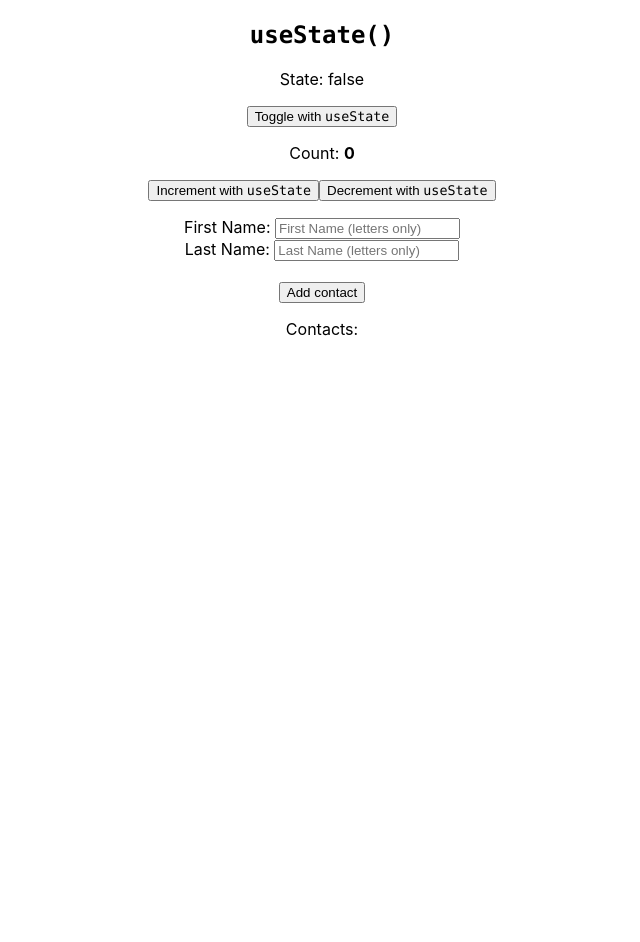
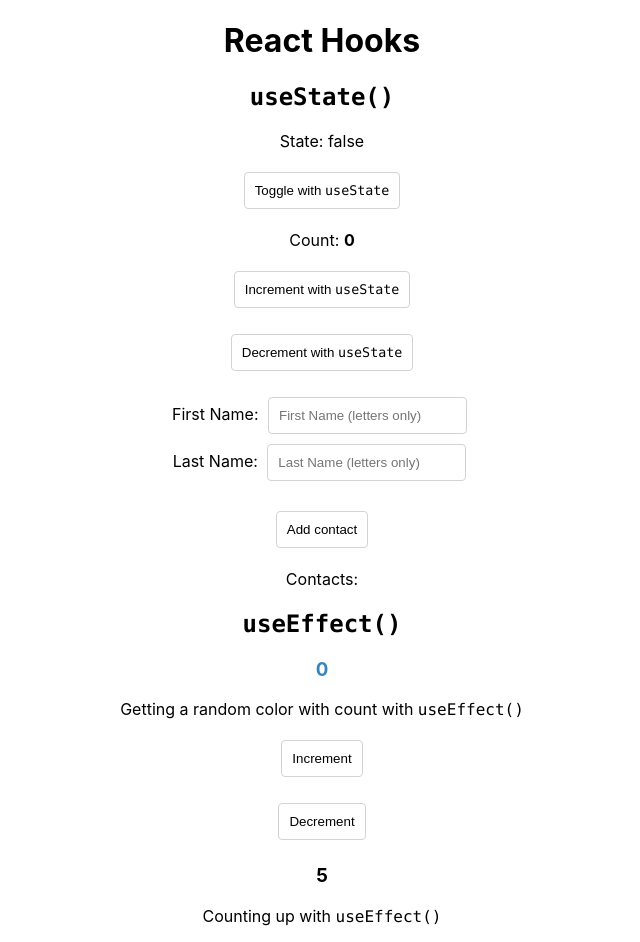
Before and after one commit to jakebirkes/react-bootcamp, a React (Create React App) app: page / in a window 1280 px wide. Shown: the whole page, without its empty margins (318-958 px from the left). Before the commit the page ends 800 px from the top, so only its background shows below. Built offline with nearby package versions, Linux system fonts and the light colour scheme.

Commit message:
useEffect practice

```diff
--- a/package.json
+++ b/package.json
@@ -7,6 +7,7 @@
     "@testing-library/react": "^9.3.2",
     "@testing-library/user-event": "^7.1.2",
     "prettier": "^2.1.2",
+    "randomcolor": "^0.6.2",
     "react": "^16.13.1",
     "react-dom": "^16.13.1",
     "react-scripts": "3.4.3"
--- a/src/App.js
+++ b/src/App.js
@@ -1,10 +1,13 @@
 import React from 'react';
 import './App.css';
+import ExampleUseEffect from './components/ExampleUseEffect';
 import ExampleUseState from './components/ExampleUseState';
 
 const App = () => (
 	<div className="App">
+		<h1>React Hooks</h1>
 		<ExampleUseState />
+		<ExampleUseEffect />
 	</div>
 );
 
--- /dev/null
+++ b/src/components/ExampleUseEffect.js
@@ -0,0 +1,44 @@
+import React, { useState, useEffect } from 'react';
+import randomcolor from 'randomcolor';
+
+const ExampleUseEffect = () => {
+	const [count, setCount] = useState(0);
+	const [color, setColor] = useState('');
+
+	const increment = () => setCount(prevCount => prevCount + 1);
+	const decrement = () => setCount(prevCount => prevCount - 1);
+
+	useEffect(() => setColor(randomcolor()), [count]); // without state, will trigger at every render
+
+	useEffect(() => {
+		const counterInterval = setInterval(() => {
+			const counter = document.getElementById('counter');
+			counter.textContent = +counter.textContent + 1;
+		}, 1000);
+		return () => clearInterval(counterInterval); // cleanup interval
+	}, []); // without state, will trigger at every render
+
+	return (
+		<div className="hook-example">
+			<h2>
+				<code>useEffect()</code>
+			</h2>
+			<h3 style={{ color: color }}>{count}</h3>
+			<p>
+				Getting a random color with count with <code>useEffect()</code>
+			</p>
+			<p>
+				<button onClick={increment}>Increment</button>
+			</p>
+			<p>
+				<button onClick={decrement}>Decrement</button>
+			</p>
+			<h3 id="counter">0</h3>
+			<p>
+				Counting up with <code>useEffect()</code>
+			</p>
+		</div>
+	);
+};
+
+export default ExampleUseEffect;
--- a/src/components/ExampleUseState.js
+++ b/src/components/ExampleUseState.js
@@ -74,6 +74,8 @@ const ExampleUseState = () => {
 				<button onClick={() => increment()}>
 					Increment with <code>useState</code>
 				</button>
+			</p>
+			<p>
 				<button onClick={() => decrement()}>
 					Decrement with <code>useState</code>
 				</button>
--- a/src/index.css
+++ b/src/index.css
@@ -11,3 +11,19 @@ code {
   font-family: source-code-pro, Menlo, Monaco, Consolas, 'Courier New',
     monospace;
 }
+
+button, input {
+  border: 1px solid lightgray;
+  background-color: transparent;
+  padding: 10px;
+  border-radius: 4px;
+  margin: 5px;
+}
+
+button:hover {
+  cursor: pointer;
+}
+
+button:focus {
+  outline:0;
+}
```
Also changed, not shown: 2 other files (tests, documents, lock files or other folders).
